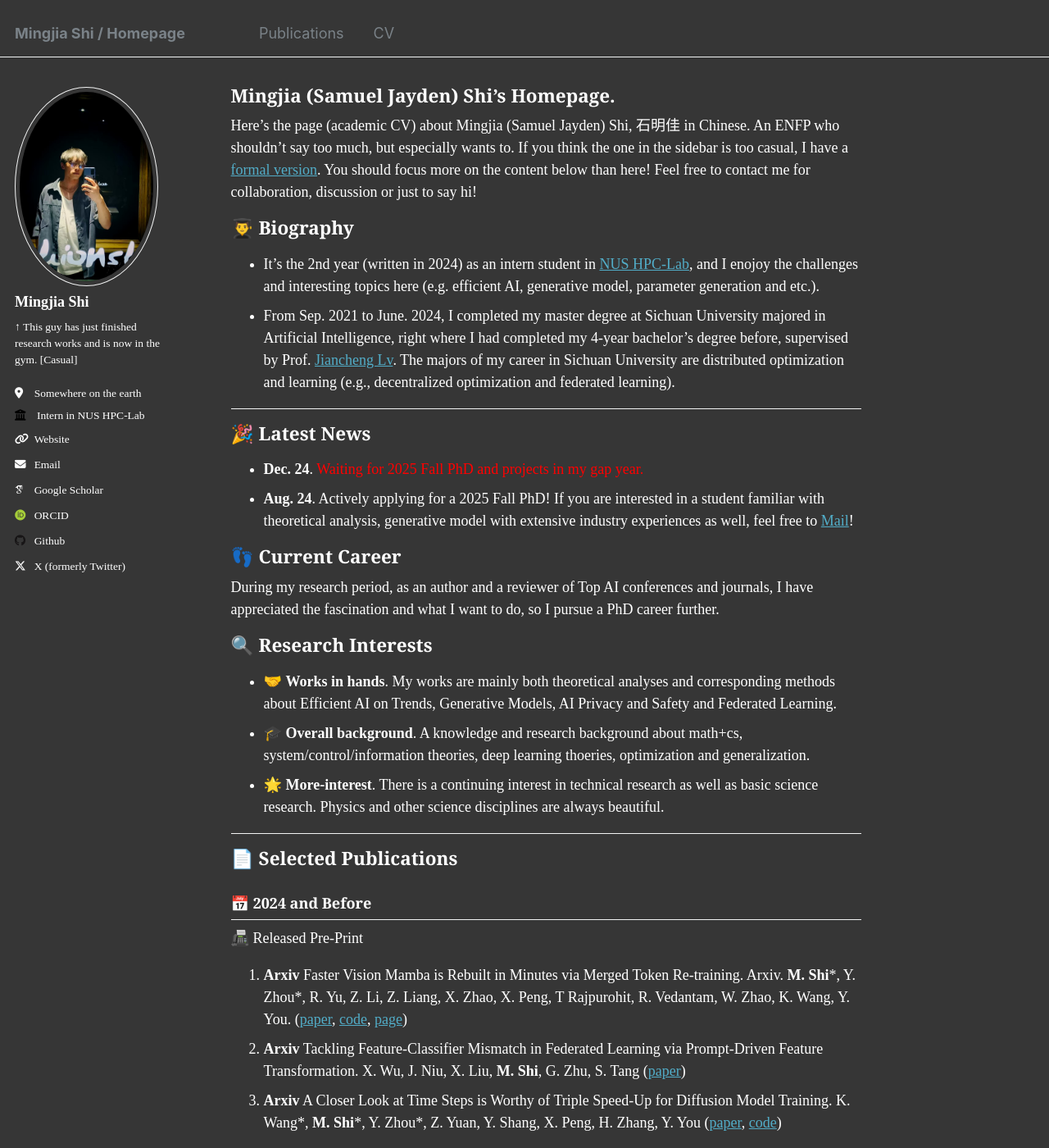
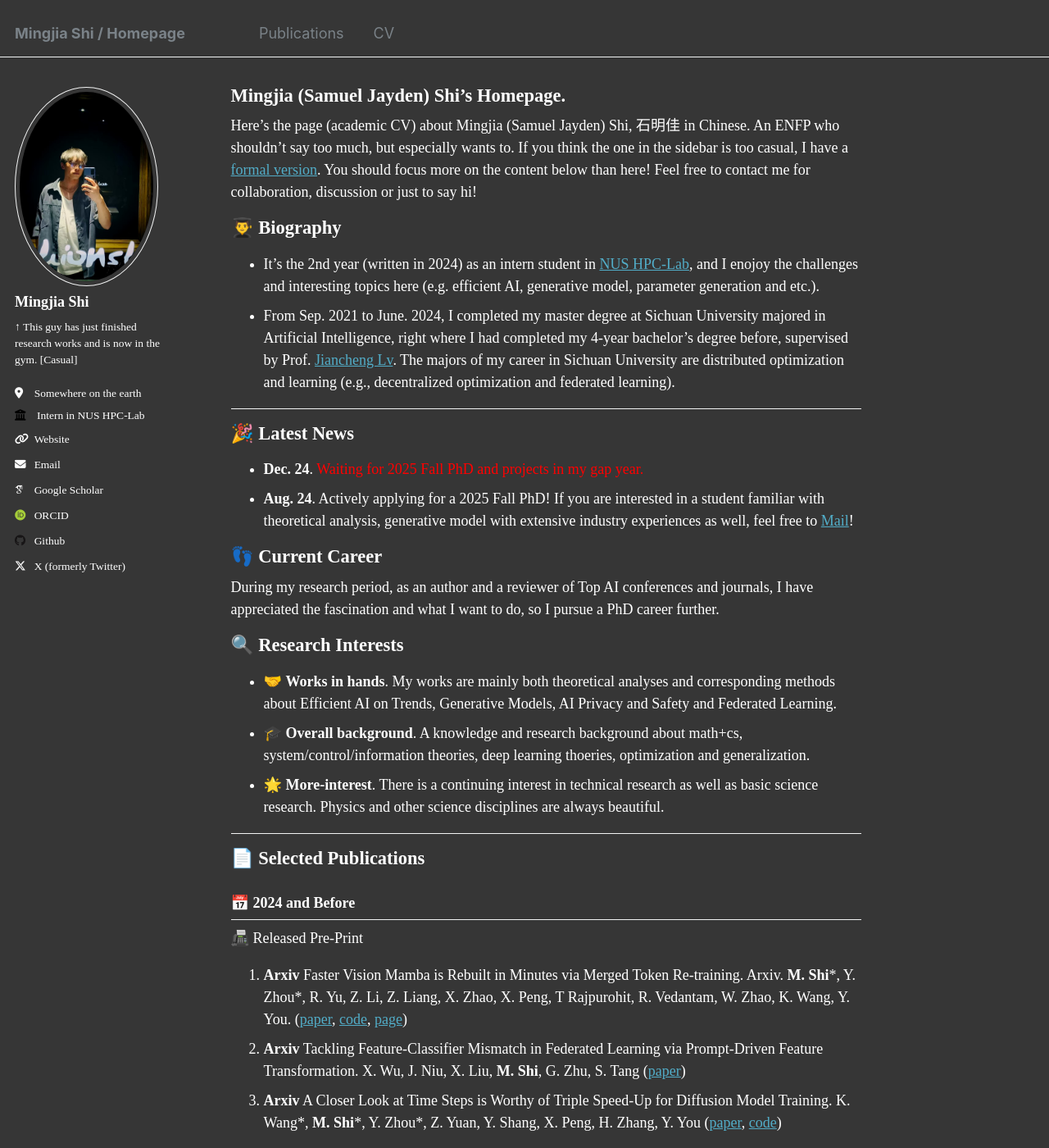
Before and after one commit to BDeMo/homepage, a Jekyll site: the page built from _pages/about.md, in a window 1280 px wide and 1400 px high. Shown: the whole window at 82% size. Built offline with Jekyll 4.4.1, drawn with Linux system fonts in a browser that asks for light colours; some web fonts are replaced.

Commit message:
Update fonts

```diff
--- a/_sass/_variables.scss
+++ b/_sass/_variables.scss
@@ -32,8 +32,8 @@ $calisto                    : "Calisto MT", serif;
 $garamond                   : Garamond, serif;
 
 // customized font
-$my_font                    : $google, $bodoni;
-$my_header_font             : $georgia, Geneva, Garamond, "Lucida Bright";
+$my_font                    : Avenir, Univers, Eurostile, $google, $bodoni;
+$my_header_font             : $my_font, $georgia, Geneva, Garamond, "Lucida Bright";
 
 $sidebar_font               : $my_font;
 $navigator_font             : $my_font;
```
